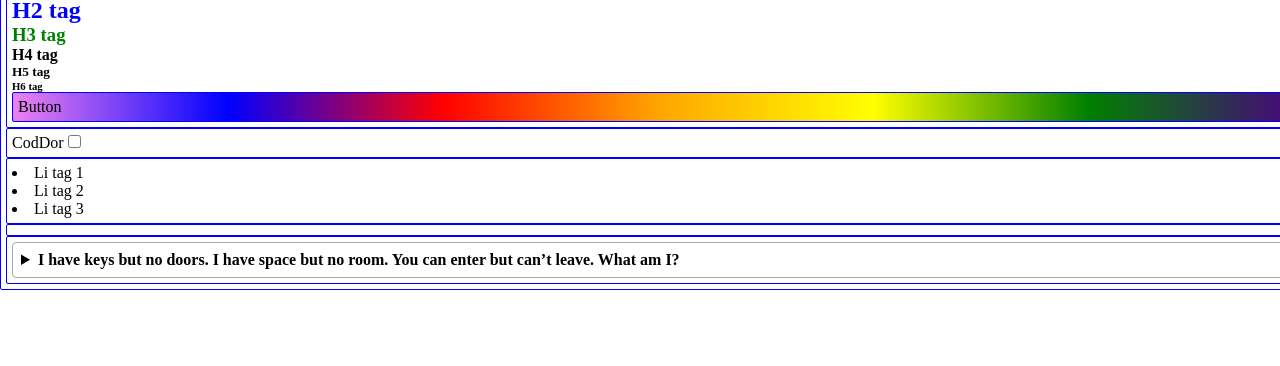
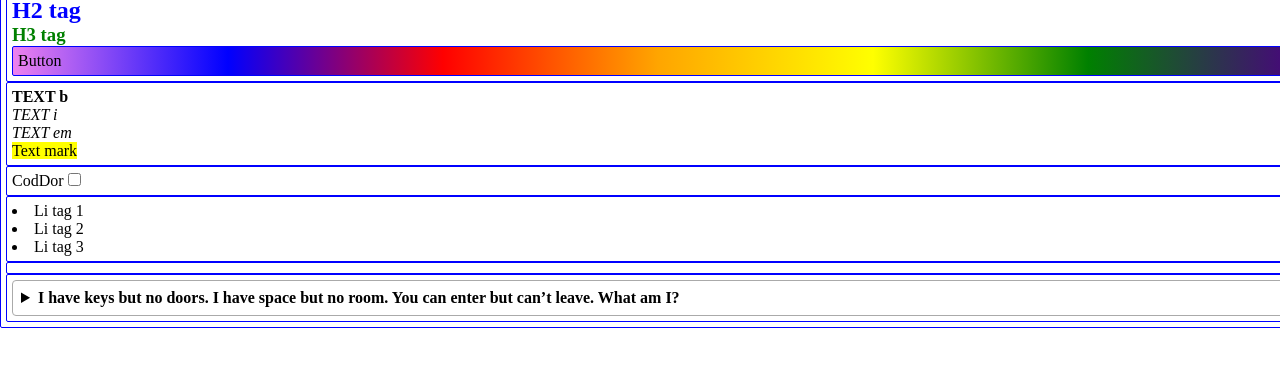
Before and after one commit to devmenace/cdhtml, a plain HTML site: page index.html in a window 1280 px wide. Shown: the part 52-418 px from the top of the page. Drawn offline with Linux system fonts and the light colour scheme.

Commit message:
Text decoration

```diff
--- a/index.html
+++ b/index.html
@@ -15,10 +15,13 @@
         <h1>H1 tag</h1>
         <h2>H2 tag</h2>
         <h3>H3 tag</h3>
-        <h4>H4 tag</h4>
-        <h5>H5 tag</h5>
-        <h6>H6 tag</h6>
         <div class="btn-grad">Button</div>
+    </div>
+    <div id="text-deco">
+        <p><b>TEXT b</b></p>
+        <p><i>TEXT i</i></p>
+        <p><em>TEXT em</em></p>
+        <p><mark>Text mark</mark></p>
     </div>
     <div id="form-elements">
         <form action="#">
```
